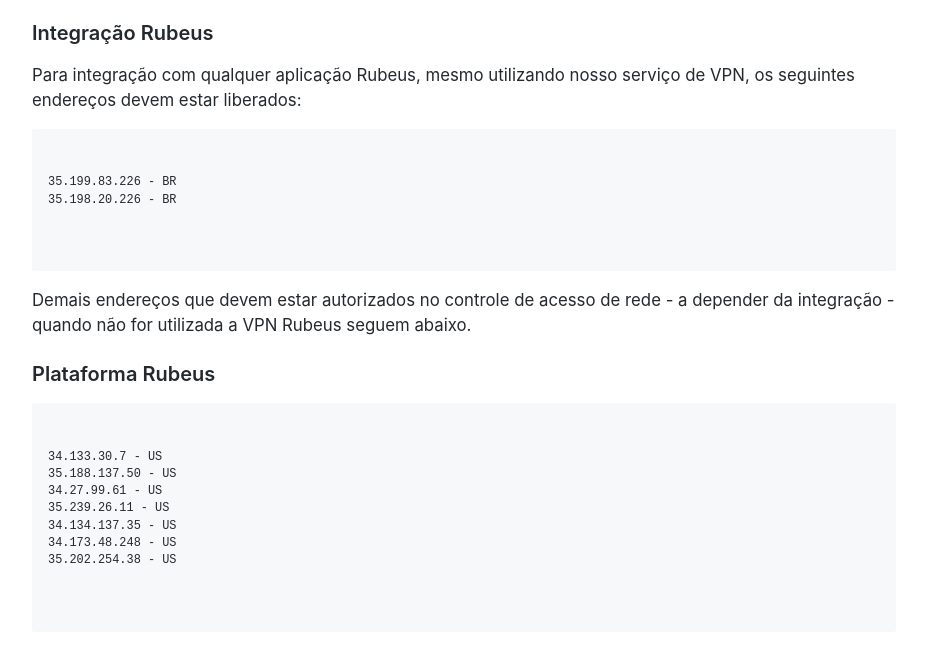
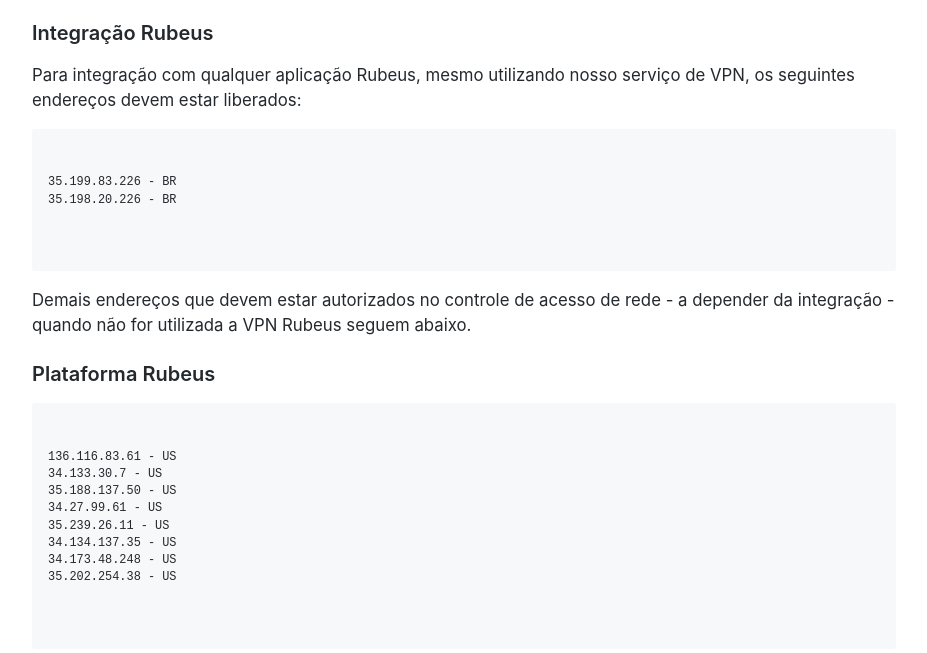
Before and after one commit to rubeus-tecnologia-e-inovacao/rubeus-network-access, a plain HTML site: page index.html in a window 1280 px wide. Shown: the part 139-792 px from the top of the page, without its empty margins (176-1103 px from the left). Drawn offline with Linux system fonts and the light colour scheme.

Commit message:
add 136.116.83.61 kubenat us

```diff
--- a/index.html
+++ b/index.html
@@ -36,6 +36,7 @@
   <div class="highlight">
     <pre class="highlight">
       <code>
+136.116.83.61 - US
 34.133.30.7 - US
 35.188.137.50 - US
 34.27.99.61 - US
@@ -128,6 +129,6 @@
 </div>
 
 
-<br><p class="info">Atualizado em 11 de junho de 2025.</p>
+<br><p class="info">Atualizado em 24 de novembro de 2025.</p>
 
 </body></html>
```
